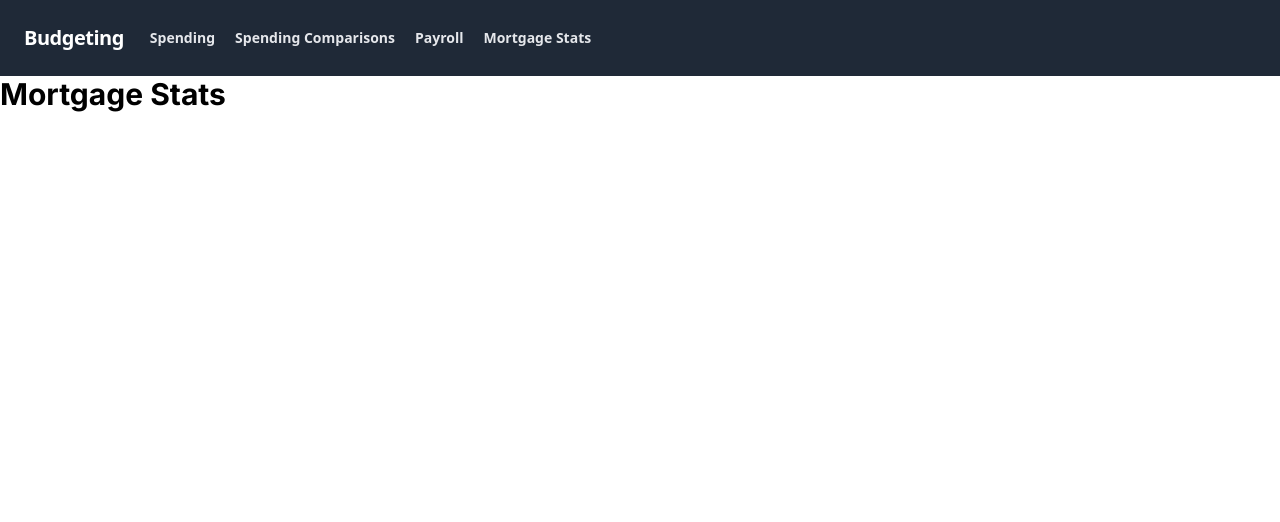
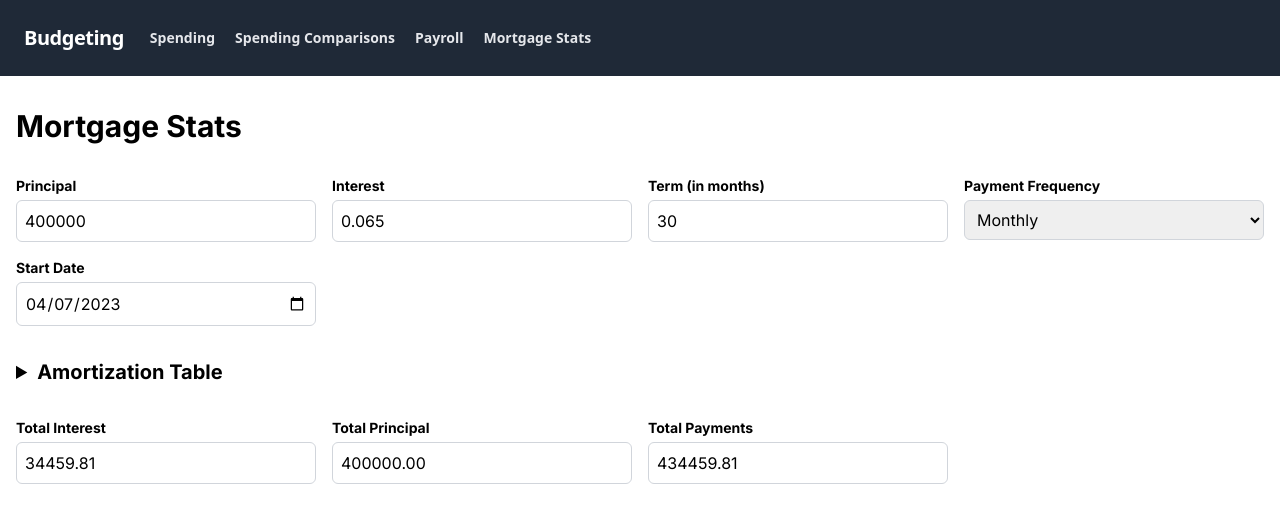
Before and after one commit to singularitypress/money-api, a Next.js app: page /mortgage-stats in a window 1280 px wide. Shown: the top 522 px of the page. Built offline with nearby package versions, Linux system fonts and the light colour scheme.

Commit message:
created amortization table

```diff
--- a/components/ui/container.tsx
+++ b/components/ui/container.tsx
@@ -1,12 +1,12 @@
 import React, { ReactNode } from "react";
 
 /**
- * @description A tailwindcss centered container component.
+ * @description A tailwindcss centered container component, with padding.
  * @param children The children to render inside the container.
  * @returns A centered container component.
  */
 export const Container = ({ children }: { children: ReactNode }) => (
   <div className="flex justify-center">
-    <div className="container">{children}</div>
+    <div className="container px-4">{children}</div>
   </div>
 );
--- a/pages/mortgage-stats.tsx
+++ b/pages/mortgage-stats.tsx
@@ -1,14 +1,210 @@
 import { Container } from "@components/ui";
+import { AmortizationTableRow } from "@types";
+import { calculateAmortizationTable } from "@utils";
 import Head from "next/head";
+import { useEffect, useState } from "react";
 
 export default function MortgageStats({}) {
+  const inputClasses = "border border-gray-300 p-2 rounded-md";
+  const labelClasses = "text-sm font-bold mb-1";
+  const selectClasses = "border border-gray-300 p-2 rounded-md";
+  const formClasses =
+    "grid grid-cols-2 gap-4 md:grid-cols-3 lg:grid-cols-4 mb-8";
+
+  const [principal, setPrincipal] = useState(400000);
+  const [interest, setInterest] = useState(0.065);
+  const [term, setTerm] = useState(30);
+  const [paymentFrequency, setPaymentFrequency] = useState(12);
+  const [startDate, setStartDate] = useState(new Date());
+
+  const [amortization, setAmortization] = useState<AmortizationTableRow[]>(
+    calculateAmortizationTable(
+      principal,
+      interest,
+      term,
+      paymentFrequency,
+      startDate
+    )
+  );
+
+  useEffect(() => {
+    setAmortization(
+      calculateAmortizationTable(
+        principal,
+        interest,
+        term,
+        paymentFrequency,
+        startDate
+      )
+    );
+  }, [principal, interest, term, paymentFrequency, startDate]);
+
   return (
     <>
       <Head>
         <title>Mortgage Stats</title>
       </Head>
       <Container>
-        <h1 className="text-3xl font-bold">Mortgage Stats</h1>
+        <h1 className="text-3xl font-bold my-8">Mortgage Stats</h1>
+        <form className={formClasses}>
+          <div className="flex flex-col">
+            <label className={labelClasses} htmlFor="principal">
+              Principal
+            </label>
+            <input
+              className={inputClasses}
+              type="number"
+              name="principal"
+              id="principal"
+              placeholder="100000"
+              step={0.01}
+              value={principal}
+              onChange={(e) => setPrincipal(parseFloat(e.target.value))}
+            />
+          </div>
+          <div className="flex flex-col">
+            <label className={labelClasses} htmlFor="interest">
+              Interest
+            </label>
+            <input
+              className={inputClasses}
+              type="number"
+              name="interest"
+              id="interest"
+              placeholder="0.05"
+              value={interest}
+              onChange={(e) => setInterest(parseFloat(e.target.value))}
+            />
+          </div>
+          <div className="flex flex-col">
+            <label className={labelClasses} htmlFor="term">
+              Term (in months)
+            </label>
+            <input
+              className={inputClasses}
+              type="number"
+              name="term"
+              id="term"
+              placeholder="360"
+              value={term}
+              onChange={(e) => setTerm(parseFloat(e.target.value))}
+            />
+          </div>
+          <div className="flex flex-col">
+            <label className={labelClasses} htmlFor="payment-frequency">
+              Payment Frequency
+            </label>
+            <select
+              className={selectClasses}
+              name="payment-frequency"
+              id="payment-frequency"
+              value={paymentFrequency}
+              onChange={(e) => setPaymentFrequency(parseFloat(e.target.value))}
+            >
+              <option value={12}>Monthly</option>
+              <option value={26}>Bi-Weekly</option>
+              <option value={52}>Weekly</option>
+            </select>
+          </div>
+          <div className="flex flex-col">
+            <label className={labelClasses} htmlFor="start-date">
+              Start Date
+            </label>
+            <input
+              className={inputClasses}
+              type="date"
+              name="start-date"
+              id="start-date"
+              value={startDate.toISOString().split("T")[0]}
+              onChange={(e) => setStartDate(new Date(e.target.value))}
+            />
+          </div>
+        </form>
+        <details className="mb-8">
+          <summary className="text-xl font-bold">Amortization Table</summary>
+          <table className="table-auto w-full">
+            <thead>
+              <tr>
+                <th className="px-4 py-2">Payment #</th>
+                <th className="px-4 py-2">Payment Date</th>
+                <th className="px-4 py-2">Payment Amount</th>
+                <th className="px-4 py-2">Principal</th>
+                <th className="px-4 py-2">Interest</th>
+                <th className="px-4 py-2">Balance</th>
+              </tr>
+            </thead>
+            <tbody>
+              {amortization.map((row) => (
+                <tr key={row.paymentNumber}>
+                  <td className="border px-4 py-2">{row.paymentNumber}</td>
+                  <td className="border px-4 py-2">
+                    {row.paymentDate.toLocaleDateString("en-US", {
+                      year: "numeric",
+                      month: "long",
+                      day: "numeric",
+                    })}
+                  </td>
+                  <td className="border px-4 py-2">{row.payment.toFixed(2)}</td>
+                  <td className="border px-4 py-2">
+                    {row.principal.toFixed(2)}
+                  </td>
+                  <td className="border px-4 py-2">
+                    {row.interest.toFixed(2)}
+                  </td>
+                  <td className="border px-4 py-2">{row.balance.toFixed(2)}</td>
+                </tr>
+              ))}
+            </tbody>
+          </table>
+        </details>
+        {/* use grid tailwindcss */}
+        <div className="grid grid-cols-2 gap-4 md:grid-cols-3 lg:grid-cols-4 mb-8">
+          <div className="flex flex-col">
+            <label className={labelClasses} htmlFor="total-interest">
+              Total Interest
+            </label>
+            <input
+              className={inputClasses}
+              type="number"
+              name="total-interest"
+              id="total-interest"
+              value={amortization
+                .reduce((acc, row) => acc + row.interest, 0)
+                .toFixed(2)}
+              readOnly
+            />
+          </div>
+          <div className="flex flex-col">
+            <label className={labelClasses} htmlFor="total-principal">
+              Total Principal
+            </label>
+            <input
+              className={inputClasses}
+              type="number"
+              name="total-principal"
+              id="total-principal"
+              value={amortization
+                .reduce((acc, row) => acc + row.principal, 0)
+                .toFixed(2)}
+              readOnly
+            />
+          </div>
+          <div className="flex flex-col">
+            <label className={labelClasses} htmlFor="total-payments">
+              Total Payments
+            </label>
+            <input
+              className={inputClasses}
+              type="number"
+              name="total-payments"
+              id="total-payments"
+              value={amortization
+                .reduce((acc, row) => acc + row.payment, 0)
+                .toFixed(2)}
+              readOnly
+            />
+          </div>
+        </div>
       </Container>
     </>
   );
--- a/styles/globals.scss
+++ b/styles/globals.scss
@@ -20,3 +20,7 @@ a {
 * {
   box-sizing: border-box;
 }
+
+option {
+  font-family: "Inter", sans-serif;
+}
--- a/utils/calculate-amortization.ts
+++ b/utils/calculate-amortization.ts
@@ -1,68 +1,120 @@
-interface AmortizationTableRow {
-  paymentNumber: number;
-  balance: number;
-  principal: number;
-  interest: number;
-  payment: number;
-}
+import { AmortizationTableRow } from "@types";
 
 /**
- * Calculate the amortization table for a mortgage
+ * Calculates the amortization table for a mortgage with the given parameters.
  *
- * @param principal Loan amount
- * @param interestRate Annual interest rate as a decimal
- * @param loanTerm Loan term in years
- * @param paymentFrequency Number of payments per year (12 for monthly, 26 for biweekly)
- * @returns Array of amortization table rows
+ * @param principal The initial loan amount.
+ * @param interestRate The annual interest rate as a decimal.
+ * @param loanTerm The length of the loan in months.
+ * @param paymentFrequency The number of payments per year.
+ * @param startDate The start date for the first payment.
+ *
+ * @returns An array of objects representing the amortization table for the loan.
  */
-export const calculateAmortizationTable = (
+export function calculateAmortizationTable(
   principal: number,
   interestRate: number,
   loanTerm: number,
-  paymentFrequency: number
-): AmortizationTableRow[] => {
-  const totalNumberOfPayments = loanTerm * paymentFrequency;
-  const monthlyInterestRate = interestRate / paymentFrequency;
-  let payment = calculatePayment(
-    principal,
-    monthlyInterestRate,
-    totalNumberOfPayments
-  );
+  paymentFrequency: number,
+  startDate: Date = new Date()
+): AmortizationTableRow[] {
+  const amortizationTable: AmortizationTableRow[] = [];
 
   let balance = principal;
-  const amortizationTable: AmortizationTableRow[] = [];
+  const monthlyInterestRate = interestRate / paymentFrequency;
 
-  for (
-    let paymentNumber = 1;
-    paymentNumber <= totalNumberOfPayments;
-    paymentNumber++
-  ) {
+  const totalPayments = (loanTerm / 12) * paymentFrequency;
+
+  let paymentNumber = 0;
+  let paymentDate = startDate;
+  while (balance > 0 && paymentNumber < totalPayments) {
+    // Increment the payment number and calculate the payment date.
+    paymentNumber++;
+    paymentDate = addPaymentInterval(paymentDate, paymentFrequency);
+
+    // Calculate the payment amount for this period.
+    const payment = calculatePayment(
+      balance,
+      monthlyInterestRate,
+      totalPayments - paymentNumber + 1
+    );
+
+    // Calculate the interest and principal components of the payment.
     const interest = balance * monthlyInterestRate;
     const principal = payment - interest;
+
+    // Update the loan balance after the payment is made.
     balance -= principal;
 
-    const row: AmortizationTableRow = {
+    // Add a new row to the amortization table for this period.
+    amortizationTable.push({
       paymentNumber,
+      paymentDate,
       balance,
       principal,
       interest,
       payment,
-    };
-    amortizationTable.push(row);
-
-    if (paymentNumber % (paymentFrequency / 12) === 0) {
-      // If we've completed a year's worth of payments, update the balance and reset the payment
-      balance -= payment - principal;
-      payment = calculatePayment(
-        balance,
-        monthlyInterestRate,
-        totalNumberOfPayments - paymentNumber
-      );
-    }
+    });
   }
 
   return amortizationTable;
-};
+}
+
+/**
+ * Adds the specified number of months to the given date.
+ *
+ * @param date The initial date to add months to.
+ * @param months The number of months to add.
+ *
+ * @returns A new Date object representing the date after the specified number of months.
+ */
+function addMonths(date: Date, months: number): Date {
+  const newDate = new Date(date);
+  newDate.setMonth(date.getMonth() + months);
+  return newDate;
+}
+
+/**
+ * Adds the specified number of weeks to the given date.
+ *
+ * @param date The initial date to add weeks to.
+ * @param weeks The number of weeks to add.
+ *
+ * @returns A new Date object representing the date after the specified number of weeks.
+ */
+function addWeeks(date: Date, weeks: number): Date {
+  const newDate = new Date(date);
+  newDate.setDate(date.getDate() + weeks * 7);
+  return newDate;
+}
+
+/**
+ * Adds the specified payment interval to the given date.
+ *
+ * @param date The initial date to add the payment interval to.
+ * @param paymentFrequency The number of payments per year.
+ *
+ * @returns A new Date object representing the date after the specified payment interval.
+ */
+function addPaymentInterval(date: Date, paymentFrequency: number): Date {
+  switch (paymentFrequency) {
+    case 12:
+      // Monthly payments: add 1 month to the date.
+      return addMonths(date, 1);
+    case 24:
+      // Bi-weekly payments: add 2 weeks to the date.
+      return addWeeks(date, 2);
+    case 26:
+      // Bi-weekly accelerated payments: add 2 weeks to the date.
+      return addWeeks(date, 2);
+    case 52:
+      // Weekly payments: add 1 week to the date.
+      return addWeeks(date, 1);
+    default:
+      // If the payment frequency is not recognized, throw an error.
+      throw new Error(`Unsupported payment frequency: ${paymentFrequency}`);
+  }
+}
 
 /**
  * Calculate the payment amount for a mortgage
```
Also changed, not shown: types/index.ts (+9 -0 lines).
